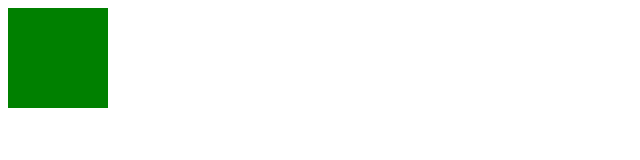
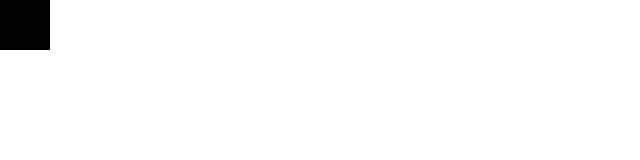
Before and after one commit to traderbook/its-js, a plain HTML site: page index.html in a window 1280 px wide. Shown: the whole page, without its empty margins (0-640 px from the left). Drawn offline with Linux system fonts and the light colour scheme.

Commit message:
Initial commit

```diff
--- a/index.html
+++ b/index.html
@@ -5,9 +5,16 @@
     <title>Title</title>
     <style rel="stylesheet">
         div {
-            width: 100px;
-            height: 100px;
-            background-color: green;
+            /*width: 100px;*/
+            /*height: 100px;*/
+            /*background-color: green;*/
+
+            width: 50px;
+            height: 50px;
+            background-color: black;
+            position: absolute;
+            left: 0;
+            top: 0;
         }
 
         .red {
@@ -33,15 +40,35 @@
     // // document.querySelector('button').onclick = eventClick
     // document.querySelector('button').addEventListener('click', eventClick)
 
+    // var div = document.querySelector('div')
+    //
+    // var dblClickToggle = function () {
+    //     div.classList.toggle('red')
+    // }
+    //
+    // // div.addEventListener('dblclick', dblClickToggle)
+    //
+    // // setInterval(dblClickToggle, 2000)
+
     var div = document.querySelector('div')
 
-    var dblClickToggle = function () {
-        div.classList.toggle('red')
-    }
+    document.addEventListener('keydown', function (event) {
+        if (event.key == 'ArrowRight') {
+            div.style.left = (div.offsetLeft + 1) + 'px'
+        }
 
-    // div.addEventListener('dblclick', dblClickToggle)
+        if (event.key == 'ArrowDown') {
+            div.style.top = (div.offsetTop + 1) + 'px'
+        }
 
-    setInterval(dblClickToggle, 2000)
+        if (event.key == 'ArrowLeft') {
+            div.style.left = (div.offsetLeft - 1) + 'px'
+        }
+
+        if (event.key == 'ArrowUp') {
+            div.style.top = (div.offsetTop - 1) + 'px'
+        }
+    })
 
 </script>
 </body>
```
